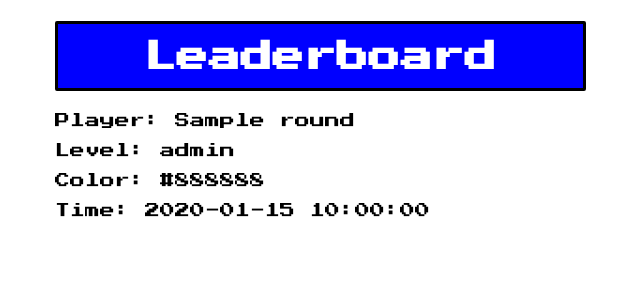
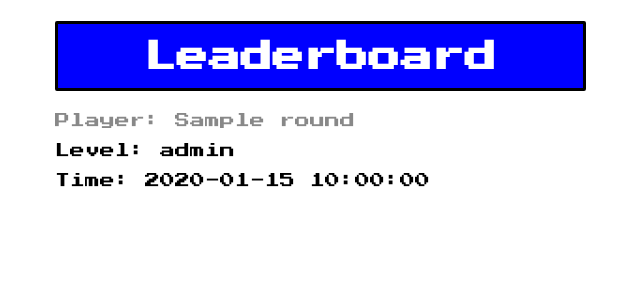
Before and after one commit to ammareltigani/CSSI2019, a Python web app: template templates/leaderboard.html in a window 1280 px wide. Shown: the top 300 px of the page, without its empty margins (403-1043 px from the left). Run offline with Jinja, Linux system fonts and the light colour scheme; the template is opened without the code that fills it: most values are stand-ins (such as "Sample title", 1, 10 or a date in 2020).

Commit message:
Made name in user's color in leaderboard

```diff
--- a/templates/leaderboard.html
+++ b/templates/leaderboard.html
@@ -10,9 +10,8 @@
   <body>
     <h1 id="rectangle"> Leaderboard </h1>
     {% for round in lead %}
-      <p class="stats">Player: {{ round.name }}</p>
+      <p style="color: {{ round.color }}"; class="stats">Player: {{ round.name }}</p>
         <p class="stats">Level: {{ round.level }}</p>
-        <p class="stats">Color: {{ round.color }}</p>
         <p class="stats">Time: {{ round.time_date }}</p>
       <br>
     {% endfor %}
```
